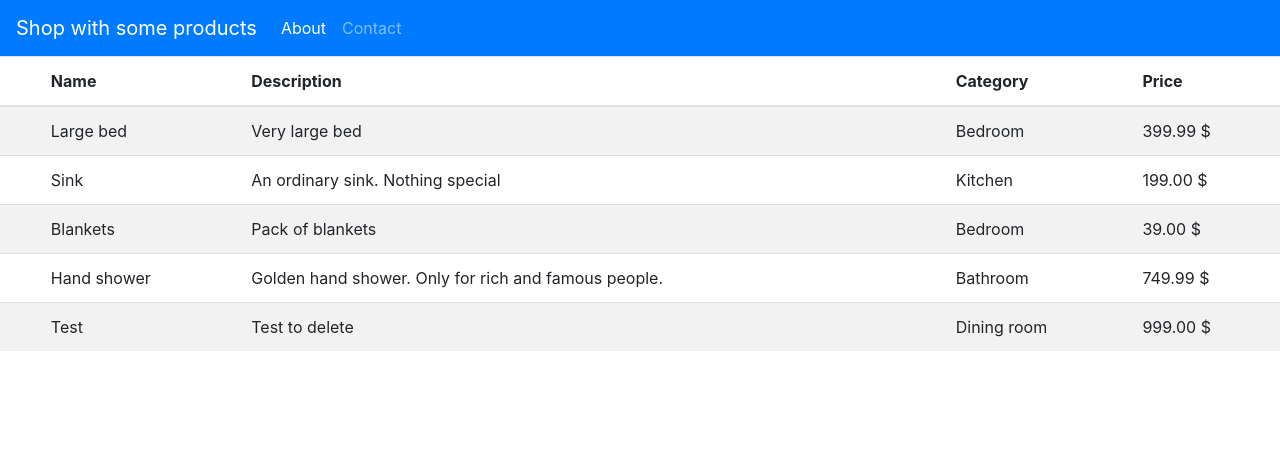
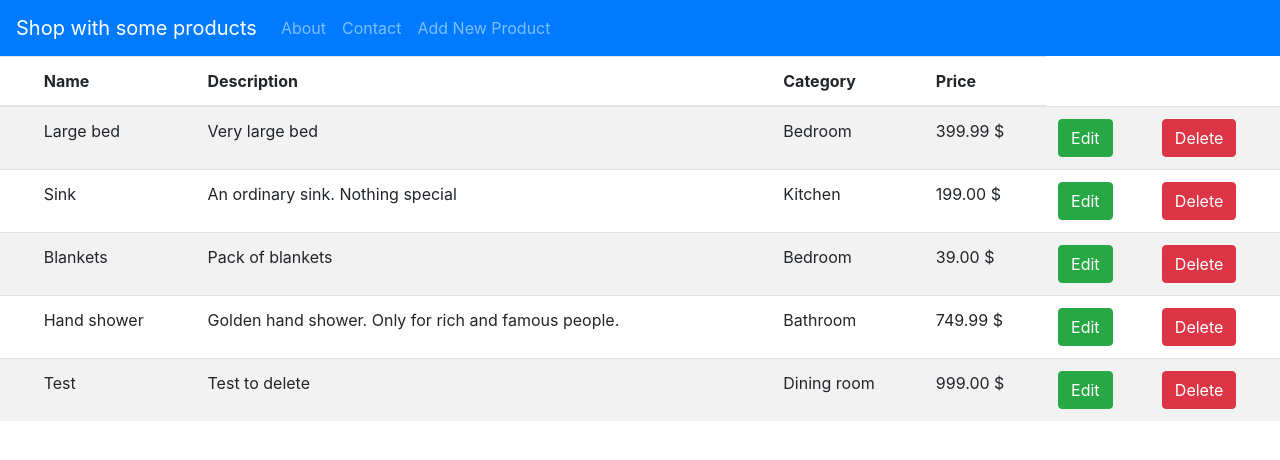
Before and after one commit to SzymonGajdowski/ShopDemo, a Django app: page / in a window 1280 px wide. Shown: the top 460 px of the page. Run offline with Django 3.2, Linux system fonts and the light colour scheme; data comes from the database, SQL or seed files in the repository; both versions use the stored data as it was after the commit; some libraries are stand-ins or nearby versions.

Commit message:
Add CRUD

```diff
--- a/products/templates/products/home.html
+++ b/products/templates/products/home.html
@@ -19,6 +19,8 @@
         <td>{{ product.description }}</td>
         <td>{{ product.product_category }}</td>
         <td>{{ product.price }} $ </td>
+        <td><a class="btn btn-success" href="{% url 'product_edit' product.id %}">Edit</a></td>
+        <td><a class="btn btn-danger" href="{% url 'product_delete' product.id %}">Delete</a></td>
       </tr>
       {% endfor %}
     </tbody>
--- a/products/templates/products/main.html
+++ b/products/templates/products/main.html
@@ -18,11 +18,13 @@
         </button>
         <div class="collapse navbar-collapse" id="navbarNav">
           <ul class="navbar-nav">
-            <li class="nav-item active">
+            <li class="nav-item">
               <a class="nav-link" href="{% url 'product_about' %}">About</a>
             </li>
             <li class="nav-item">
               <a class="nav-link" href="{% url 'product_contact' %}">Contact</a>
+            <li class="nav-item">
+              <a class="nav-link" href="{% url 'product_create' %}">Add New Product</a>
             </li>
           </ul>
         </div>
--- a/products/urls.py
+++ b/products/urls.py
@@ -5,4 +5,7 @@ urlpatterns = [
     path('', views.home_view, name='product_home'),
     path('about/', views.about_view, name='product_about'),
     path('contact/', views.contact_view, name='product_contact'),
+    path('create_product/', views.create_product, name='product_create'),
+    path('edit_product/<int:pk>/', views.edit_product, name='product_edit'),
+    path('delete_product/<int:pk>/', views.delete_product, name='product_delete'),
 ]
--- a/products/views.py
+++ b/products/views.py
@@ -1,6 +1,7 @@
-from django.shortcuts import render
+from django.shortcuts import render, redirect
 from django.http import HttpResponse
 from .models import Category, Product
+from .forms import ProductForm
 
 def home_view(request):
     products = Product.objects.all()
@@ -15,3 +16,37 @@ def about_view(request):
 
 def contact_view(request):
     return render(request, 'products/contact.html')
+
+def create_product(request):
+
+    form = ProductForm()
+    if request.method == 'POST':
+        form = ProductForm(request.POST)
+        if form.is_valid():
+            form.save()
+            return redirect('/')
+
+    context = {'form': form}
+    return render(request, 'products/create_form.html', context)
+
+def edit_product(request, pk):
+
+    product = Product.objects.get(id=pk)
+    form = ProductForm(instance=product)
+    if request.method == 'POST':
+        form = ProductForm(request.POST, instance=product)
+        if form.is_valid():
+            form.save()
+            return redirect('/')
+
+    context = {'form': form}
+    return render(request, 'products/create_form.html', context)
+
+def delete_product(request, pk):
+
+    product = Product.objects.get(id=pk)
+    if request.method == 'POST':
+        product.delete()
+        return redirect('/')
+
+    return render(request, 'products/delete_form.html')
```
Also changed, not shown: products/forms.py (added, +7 -0 lines), products/templates/products/create_form.html (added, +12 -0 lines), products/templates/products/delete_form.html (added, +17 -0 lines), db.sqlite3.
